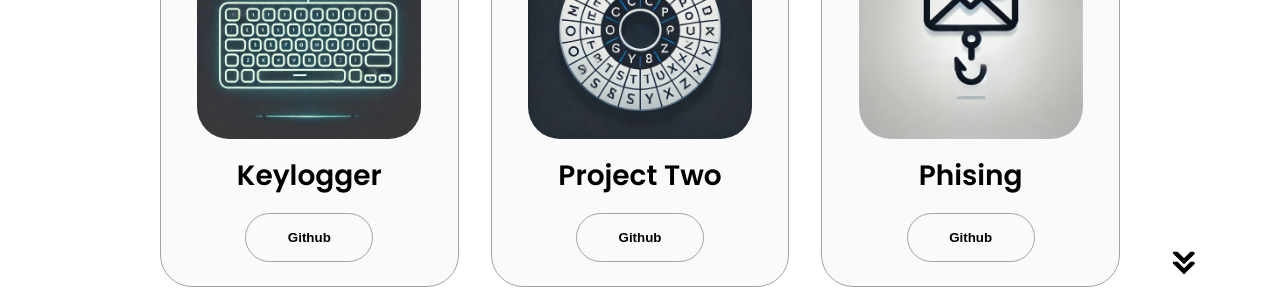
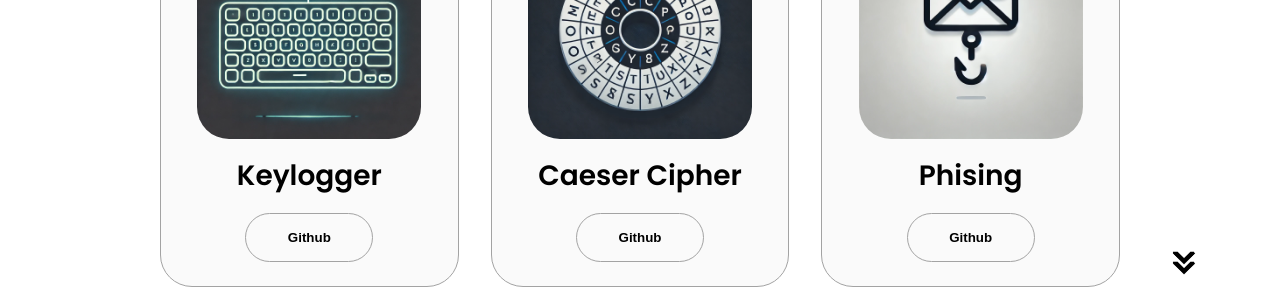
Before and after one commit to RishabhPatel04/Portfolio, a plain HTML site: page index.html in a window 1280 px wide. Shown: the part 2703-2992 px from the top of the page. Drawn offline with Linux system fonts and the light colour scheme.

Commit message:
Update index.html

```diff
--- a/index.html
+++ b/index.html
@@ -278,7 +278,7 @@
                 class="project-img"
               />
             </div>
-            <h2 class="experience-sub-title project-title">Project Two</h2>
+            <h2 class="experience-sub-title project-title">Caeser Cipher</h2>
             <div class="btn-container">
               <button
                 class="btn btn-color-2 project-btn"
```
